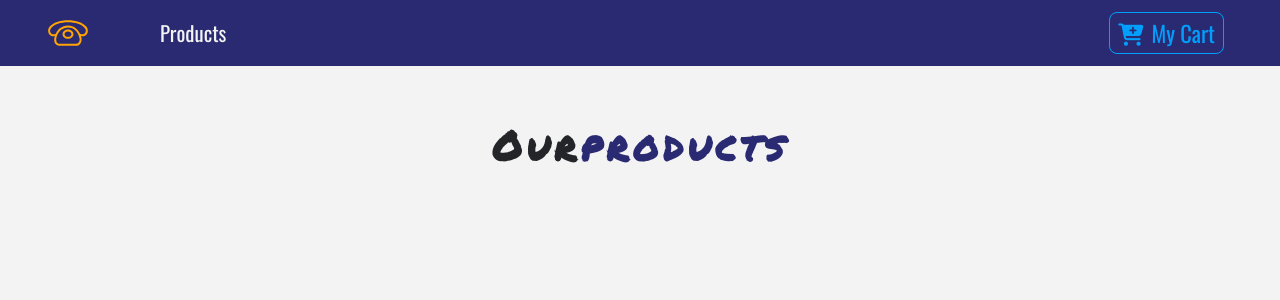
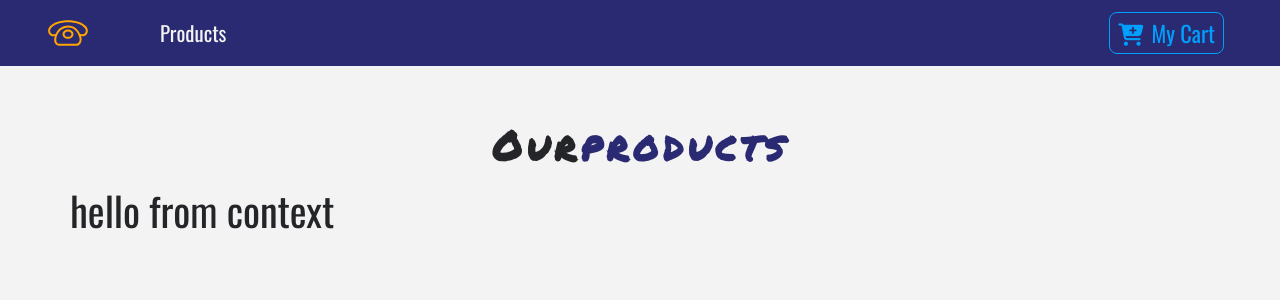
Before and after one commit to jtubay/EComSite, a React (Create React App) app: page / in a window 1280 px wide. Shown: the top 300 px of the page. Built offline with nearby package versions, Linux system fonts and the light colour scheme.

Commit message:
adding context provider and consumer

```diff
--- a/src/components/NavBar.jsx
+++ b/src/components/NavBar.jsx
@@ -14,7 +14,7 @@
                 </Link>
                 <ul className="navbar-nav align-items-center">
                     <li className="nav-item ml-5">
-                    <Link tp ="/" className="nav-link">
+                    <Link to ="/" className="nav-link">
                         Products
                     </Link>
                     </li>
--- a/src/components/ProductList.jsx
+++ b/src/components/ProductList.jsx
@@ -1,20 +1,27 @@
 import React, { Component } from 'react'
 import Product from './Product'
 import Title from './Title.jsx'
+import {storeProducts} from '../data'
+import {ProductConsumer} from '../context'
 
 
 export default class ProductList extends Component {
     state={
-        products:[]
+        products:storeProducts
     }
     render() {
+        console.log(this.state.products);
         return (
             <React.Fragment>
                 <div className="py-5">
                     <div className="container">
                         <Title name="our" title="products"/>
                         <div className="row">
-
+                        <ProductConsumer>
+                            {(hell)=>{
+                                return <h1>{hell}</h1>
+                            }}
+                        </ProductConsumer>
                         </div>
                     </div>
                 </div>
--- /dev/null
+++ b/src/context.js
@@ -0,0 +1,16 @@
+import React, { Component } from 'react'
+const ProductContext = React.createContext();
+
+class ProductProvider extends Component {
+    render() {
+        return (
+            <ProductContext.Provider value="hello from context">
+                {this.props.children}
+            </ProductContext.Provider>
+        )
+    }
+}
+
+const ProductConsumer = ProductContext.Consumer;
+
+export { ProductProvider,ProductConsumer };
--- a/src/index.js
+++ b/src/index.js
@@ -3,13 +3,15 @@
 import './index.css';
 import App from './App.jsx';
 import { BrowserRouter as Router } from 'react-router-dom';
-
+import {ProductProvider} from './context'
 import * as serviceWorker from './serviceWorker';
 
 ReactDOM.render(
+  <ProductProvider>
   <Router>
     <App />
-  </Router>,
+  </Router>
+  </ProductProvider>,
   document.getElementById('root')
 );
 
```
